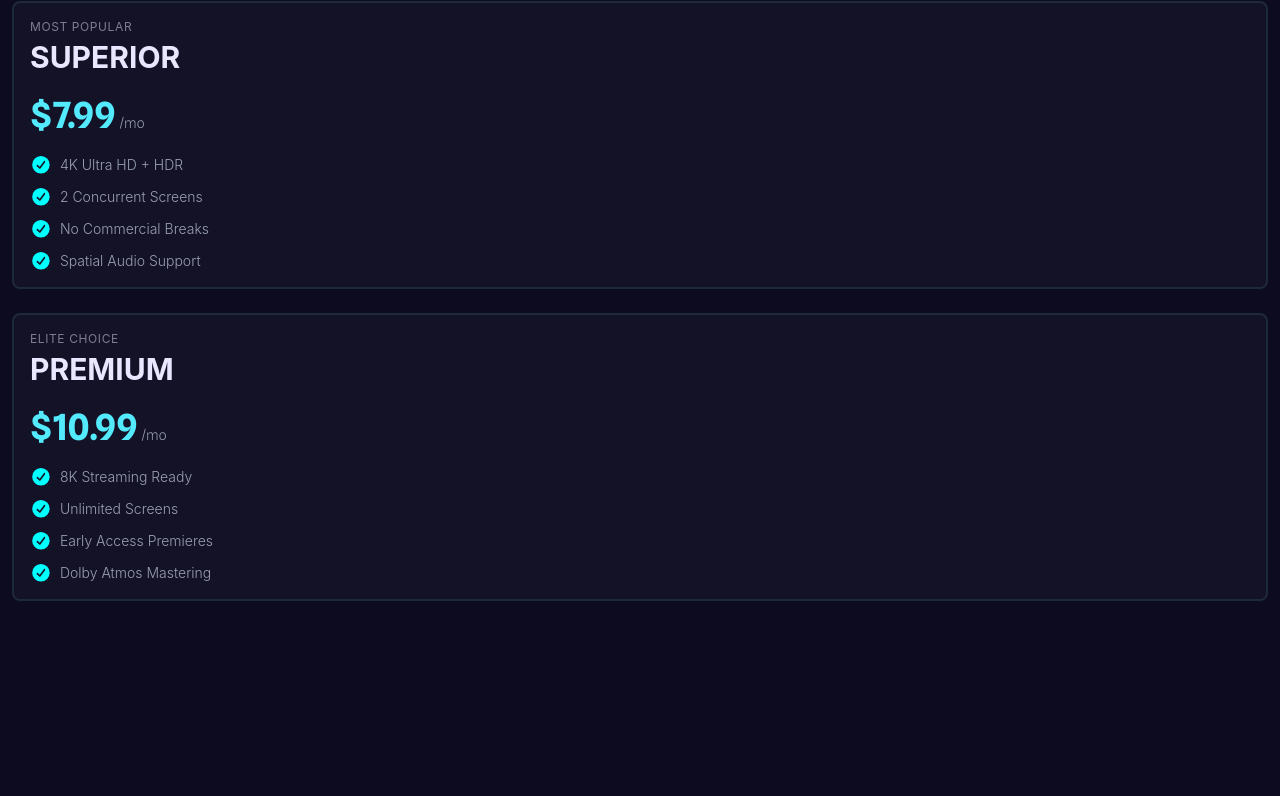
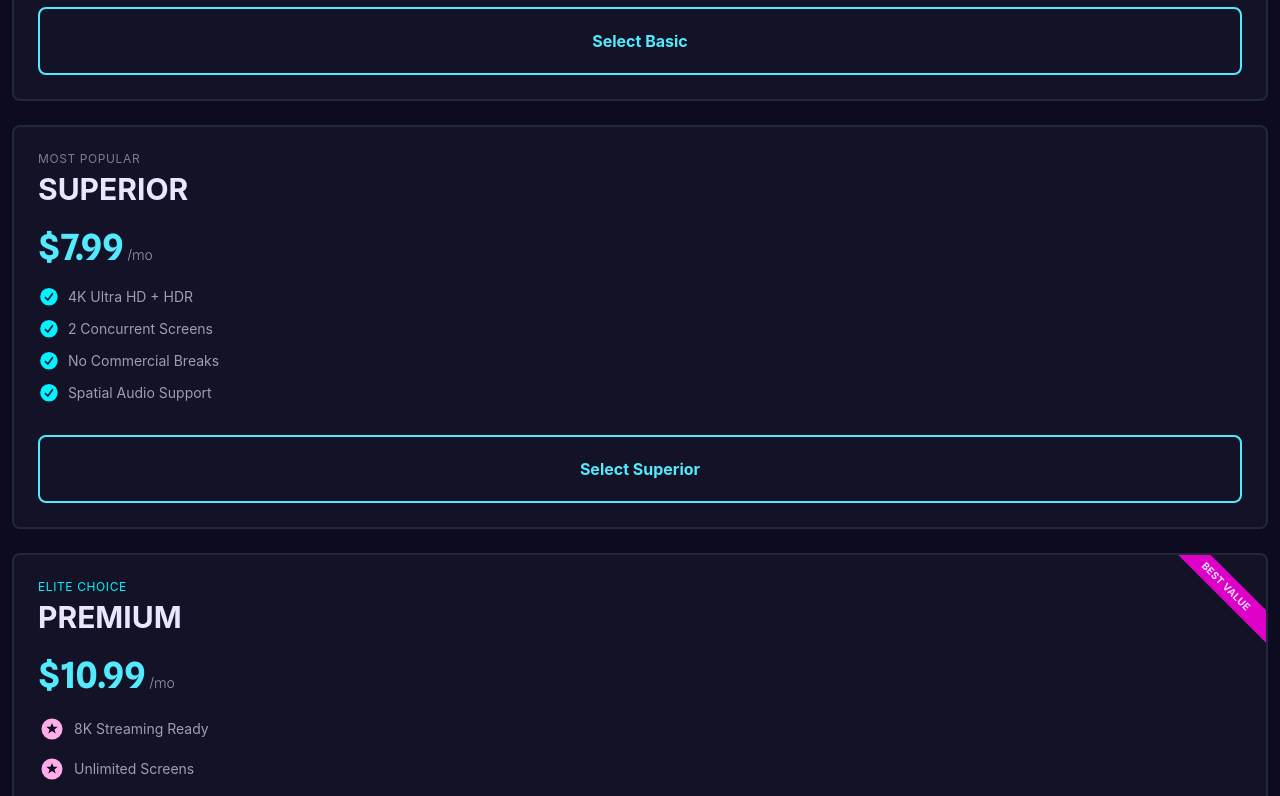
Before and after one commit to Cinephile-Team5/cinephile-e5, a React (Vite) app: page /pricing in a window 1280 px wide. Shown: the part 515-1311 px from the top of the page. Before the commit the page ends 1128 px from the top, so only its background shows below. Built offline with nearby package versions, Linux system fonts and the light colour scheme.

Commit message:
add: global cards with styling complete, added buttons in componentes and icons in assets

```diff
--- /dev/null
+++ b/src/components/Button.jsx
@@ -0,0 +1,11 @@
+function Button({text}) {
+  return (
+
+       <button className="bg-[#00F4FE] text-[#0D0B1F] text-3xl font-bold py-5 rounded-2xl transition hover:scale-[1.02]">
+            {text}
+        </button>
+
+  )
+}
+
+export default Button
--- /dev/null
+++ b/src/components/ButtonCards.jsx
@@ -0,0 +1,10 @@
+
+function ButtonCards({ text }) {
+  return (
+    <button className="border-2 border-cyan-300 text-cyan-300 hover:bg-cyan-300 hover:text-bg-blue px-4 rounded-lg transition p-5 font-bold">
+    {text}
+    </button>
+  )
+}
+
+export default ButtonCards
--- a/src/components/Cards.jsx
+++ b/src/components/Cards.jsx
@@ -1,31 +1,48 @@
 import { FontAwesomeIcon } from "@fortawesome/react-fontawesome";
-import { faCircleCheck } from "@fortawesome/free-solid-svg-icons";
+import ButtonCards from "./ButtonCards";
 
-function Cards({ category, title, price, features, categoryColor }) {
+
+function Cards({ category, title, price, features, categoryColor, icon, iconColor, customIcon, buttonText, ribbon}) {
   return (
-    <div className="flex flex-col gap-1 border-2 bg-bg-blue-card border-gray-800 rounded-lg p-4 w-full">
 
-    <span className={`text-soft-pink/50 text-xs tracking-wider ${categoryColor}`}>
+  <div className="relative overflow-hidden flex flex-col gap-1 border-2 bg-bg-blue-card border-gray-800 hover:border-cyan-400 rounded-lg p-6 w-full">
+
+    {ribbon && (
+        <div className="absolute top-5 -right-10 rotate-45 bg-fuchsia text-white text-[10px] tracking-wide font-bold w-40 p-1 text-center" >
+        {ribbon}
+        </div>
+    )}
+
+    <span className={`text-xs tracking-wider ${categoryColor}`}>
     {category}
     </span>
+
         <h2 className=" text-3xl font-bold text-soft-pink">{title}</h2>
         <p className="font-logo-spline text-4xl text-cyan-300 font-bold py-4">{price}
+
             <span className="text-gray-400 font-light text-sm flex-row ml-1">
                 /mo
             </span>
         </p>
 
-        <ul className="text-gray-400 font-light text-sm flex flex-col gap-3">
+        <ul className="text-gray-400 text-sm flex flex-col gap-3 hover:font-bold">
             {features.map((feature, index) => (
                 <li
                 key={index} className="flex items-center gap-2">
-                <FontAwesomeIcon icon={faCircleCheck} size="lg" style={{ color: '#00FFFF' }} />
+                {customIcon ? (
+                    <img src={customIcon} alt="Premium Icon" className="w-7 h-7" />
+                ) : (
+                    <FontAwesomeIcon icon={icon} size="lg" className={iconColor}/>
+                )}
                 {feature}
                 </li>
             ))}
 
         </ul>
 
+        <br />
+
+        <ButtonCards text={buttonText} />
 
 
 
--- a/src/pages/Pricing.jsx
+++ b/src/pages/Pricing.jsx
@@ -1,10 +1,14 @@
 import Tag from "../components/Tag";
 import Cards from "../components/Cards";
+import { faCircleCheck } from "@fortawesome/free-solid-svg-icons";
+import premiumIcon from "../assets/premium-star-icon.svg";
+import Button from "../components/Button";
 
 function Pricing() {
   return (
     <section className="flex flex-col mt-20 gap-4 m-3">
-        <div>
+
+        <div className=" flex justify-center items-center">
             <Tag text="PRICING" />
         </div>
 
@@ -16,6 +20,9 @@ function Pricing() {
         <div>
             <Cards
             category="ESSENTIALS"
+            categoryColor="text-soft-pink/50"
+            icon={faCircleCheck}
+            iconColor="text-logo-cyan"
             title="BASIC"
             price="$3.99"
             features={[
@@ -23,10 +30,18 @@ function Pricing() {
                 "1 Concurrent Screen",
                 "Ad/Supported Library"
             ]}
+
+            buttonText="Select Basic"
+
             />
+
             <br />
+
             <Cards
             category="MOST POPULAR"
+            categoryColor="text-soft-pink/50"
+            icon={faCircleCheck}
+            iconColor="text-logo-cyan"
             title="SUPERIOR"
             price="$7.99"
             features={[
@@ -35,11 +50,17 @@ function Pricing() {
                 "No Commercial Breaks",
                 "Spatial Audio Support"
             ]}
+
+            buttonText="Select Superior"
             />
+
             <br />
+
             <Cards
             category="ELITE CHOICE"
-                categoryColor="text-cyan-300"
+            ribbon="BEST VALUE"
+            categoryColor="text-logo-cyan"
+            customIcon={premiumIcon}
             title="PREMIUM"
             price="$10.99"
             features={[
@@ -48,6 +69,7 @@ function Pricing() {
                 "Early Access Premieres",
                 "Dolby Atmos Mastering"
             ]}
+            buttonText="Select Premium"
             />
 
         </div>
```
Also changed, not shown: src/assets/premium-star-icon.svg (added). Lines whose indentation alone changed are shown as unchanged.
